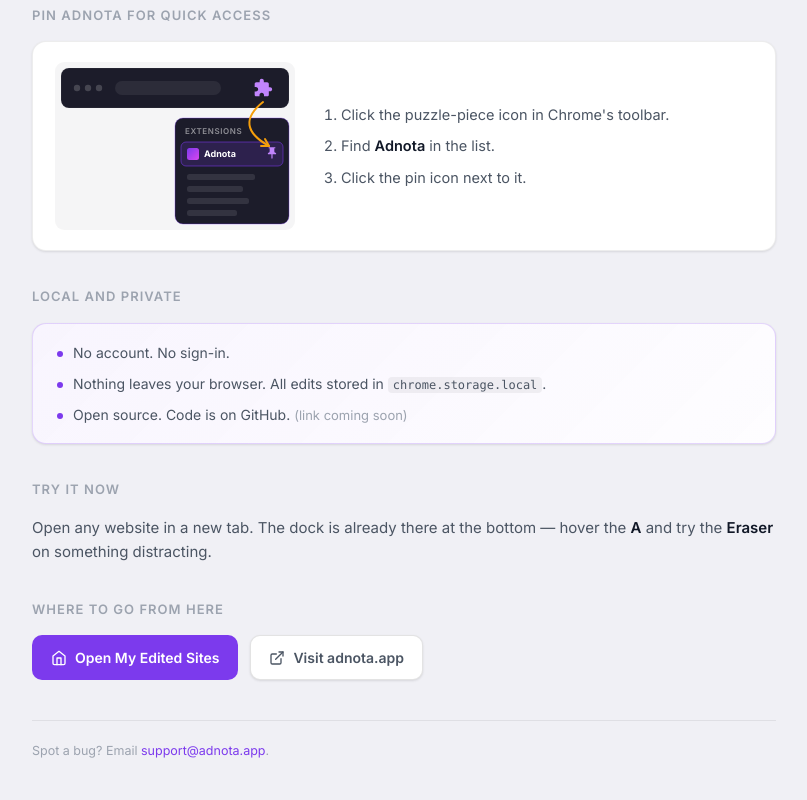
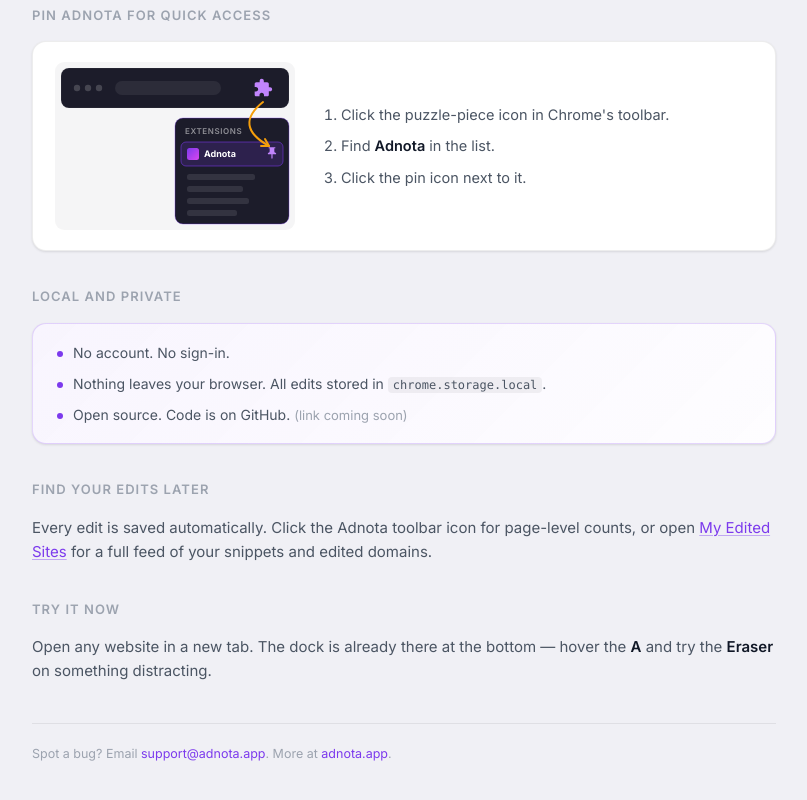
Before and after one commit to adnota-app/adnota, a browser extension: page pages/welcome.html in a window 1280 px wide. Shown: the part 1201-2001 px from the top of the page, without its empty margins (236-1043 px from the left). Drawn offline with Linux system fonts and the light colour scheme.

Commit message:
Welcome: drop "Where to go from here" CTAs, demote sites link to prose
The big "Open My Edited Sites" button was pointing users at another
chrome-extension:// page (where Adnota itself can't run) that on fresh
install shows only the empty state — actively wrong as a "next step."

- Replace the section with "Find your edits later": short paragraph
  explaining the popup + sites page, with the sites link inline in prose.
  Same #open-sites-link id so welcome.js still wires its href via
  chrome.runtime.getURL.
- "Try it now" (open a real site and use the eraser) is now the closing
  section — unambiguously the action the welcome page wants.
- "Visit adnota.app" moves to the caveats footer as a small inline link.
- Drops the now-unused .cta-row / .btn-primary / .btn-secondary CSS.

```diff
--- a/pages/welcome.css
+++ b/pages/welcome.css
@@ -143,6 +143,16 @@ body {
 }
 .welcome-p--muted { color: var(--text-3); font-size: 14px; }
 .welcome-p strong { color: var(--text-1); font-weight: 600; }
+
+.welcome-p a {
+  color: #7c3aed;
+  text-decoration: underline;
+  text-decoration-thickness: 1px;
+  text-underline-offset: 2px;
+  text-decoration-color: rgba(124, 58, 237, 0.4);
+  transition: text-decoration-color 0.15s;
+}
+.welcome-p a:hover { text-decoration-color: #7c3aed; }
 
 .welcome-p kbd {
   font-family: 'Inter', monospace;
@@ -537,55 +547,6 @@ kbd, kbd.shortcut {
 }
 .pin-steps strong { color: var(--text-1); font-weight: 600; }
 
-/* ═══════════════════════════════════════════════
-   CTAs
-═══════════════════════════════════════════════ */
-.cta-row {
-  display: flex;
-  gap: 12px;
-  flex-wrap: wrap;
-  align-items: flex-start;
-}
-
-.btn-primary,
-.btn-secondary {
-  display: inline-flex;
-  align-items: center;
-  gap: 8px;
-  font-family: inherit;
-  font-size: 14px;
-  font-weight: 600;
-  padding: 11px 18px;
-  border-radius: 10px;
-  cursor: pointer;
-  text-decoration: none;
-  border: 1px solid transparent;
-  transition: background 0.15s, transform 0.12s, box-shadow 0.15s, border-color 0.15s, color 0.15s;
-}
-
-.btn-primary {
-  background: #7c3aed;
-  color: #fff;
-}
-.btn-primary:hover {
-  background: #6d28d9;
-  box-shadow: 0 4px 14px rgba(124,58,237,0.38);
-  transform: translateY(-1px);
-}
-
-.btn-secondary {
-  background: var(--surface);
-  color: var(--text-2);
-  border-color: var(--border-strong);
-  box-shadow: var(--shadow-card);
-}
-.btn-secondary:hover {
-  color: var(--text-1);
-  border-color: rgba(124, 58, 237, 0.4);
-  box-shadow: var(--shadow-hover);
-  transform: translateY(-1px);
-}
-
 /* ─── Inline red X — matches the dock's dismiss button ───
    Visual parity with content/marker.css .adnota-select-delete so that prose
    references to "the ✕" point to something the user has actually seen. */
--- a/pages/welcome.html
+++ b/pages/welcome.html
@@ -283,7 +283,18 @@
       </div>
     </section>
 
-    <!-- Try it now -->
+    <!-- Find your edits later — informational, not a destination CTA. -->
+    <section class="welcome-section" aria-labelledby="sec-edits">
+      <h2 id="sec-edits" class="welcome-h2">Find your edits later</h2>
+      <p class="welcome-p">
+        Every edit is saved automatically. Click the Adnota toolbar icon for
+        page-level counts, or open
+        <a id="open-sites-link" href="#">My Edited Sites</a> for a full feed
+        of your snippets and edited domains.
+      </p>
+    </section>
+
+    <!-- Try it now — the closing call to action. -->
     <section class="welcome-section" aria-labelledby="sec-try">
       <h2 id="sec-try" class="welcome-h2">Try it now</h2>
       <p class="welcome-p">
@@ -292,31 +303,10 @@
       </p>
     </section>
 
-    <!-- Where next -->
-    <section class="welcome-section" aria-labelledby="sec-next">
-      <h2 id="sec-next" class="welcome-h2">Where to go from here</h2>
-      <div class="cta-row">
-        <a id="open-sites-link" class="btn-primary" href="#">
-          <svg width="16" height="16" viewBox="0 0 24 24" fill="none" stroke="currentColor" stroke-width="2" stroke-linecap="round" stroke-linejoin="round" aria-hidden="true">
-            <path d="M3 9l9-7 9 7v11a2 2 0 0 1-2 2H5a2 2 0 0 1-2-2z"/>
-            <polyline points="9 22 9 12 15 12 15 22"/>
-          </svg>
-          Open My Edited Sites
-        </a>
-        <a class="btn-secondary" href="https://adnota.app/" target="_blank" rel="noopener noreferrer">
-          <svg width="16" height="16" viewBox="0 0 24 24" fill="none" stroke="currentColor" stroke-width="2" stroke-linecap="round" stroke-linejoin="round" aria-hidden="true">
-            <path d="M18 13v6a2 2 0 0 1-2 2H5a2 2 0 0 1-2-2V8a2 2 0 0 1 2-2h6"/>
-            <polyline points="15 3 21 3 21 9"/>
-            <line x1="10" y1="14" x2="21" y2="3"/>
-          </svg>
-          Visit adnota.app
-        </a>
-      </div>
-    </section>
-
-    <!-- Bug report footer -->
+    <!-- Footer -->
     <p class="welcome-caveats">
       Spot a bug? Email <a href="mailto:support@adnota.app?subject=Adnota%20bug">support@adnota.app</a>.
+      More at <a href="https://adnota.app/" target="_blank" rel="noopener noreferrer">adnota.app</a>.
     </p>
 
   </main>
```
